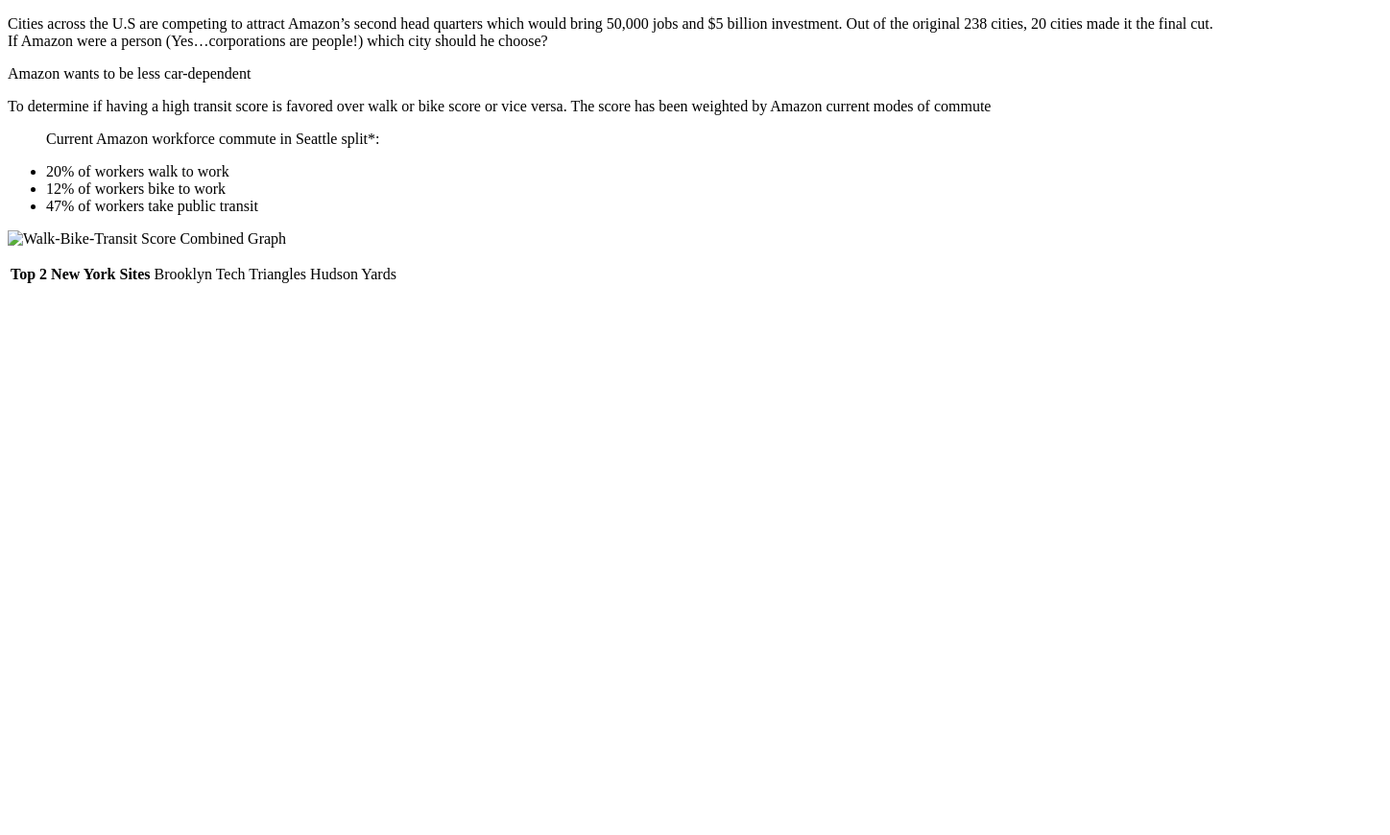
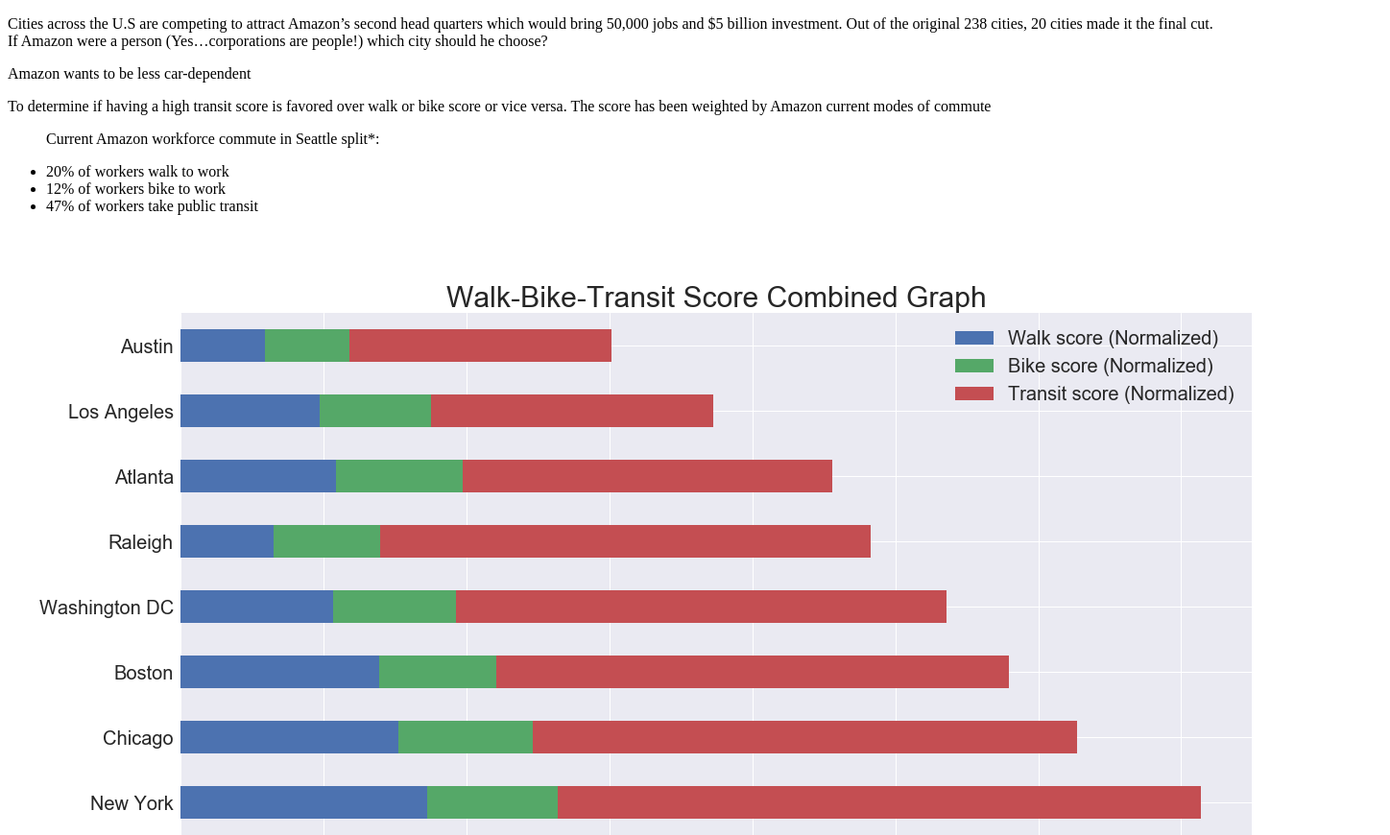
Before and after one commit to heleao/test2, a plain HTML site: page index.html in a window 1280 px wide. Shown: the top 870 px of the page at 96% size, 1448 px wide, since content can reach past the window. Before the commit the page ends 800 px from the top, so only its background shows below. Drawn offline with Linux system fonts and the light colour scheme.

Commit message:
Revised image

```diff
--- a/index.html
+++ b/index.html
@@ -47,7 +47,7 @@
 			<li>47% of workers take public transit</li>
 		</ul>
 		<p>
-			<img src="C:\Users\hleao\Desktop\BC_Project1\Transportation Data - Helen\Walk-Bike-Transit Score Combined Graph.png" alt ="Walk-Bike-Transit Score Combined Graph">
+			<img src="Images\Walk-Bike-Transit Score Combined Graph.png" alt ="Walk-Bike-Transit Score Combined Graph">
 		</p>
 		<p>
 			<table>
```
Also changed, not shown: Images/Walk-Bike-Transit Score Combined Graph.png (added).
